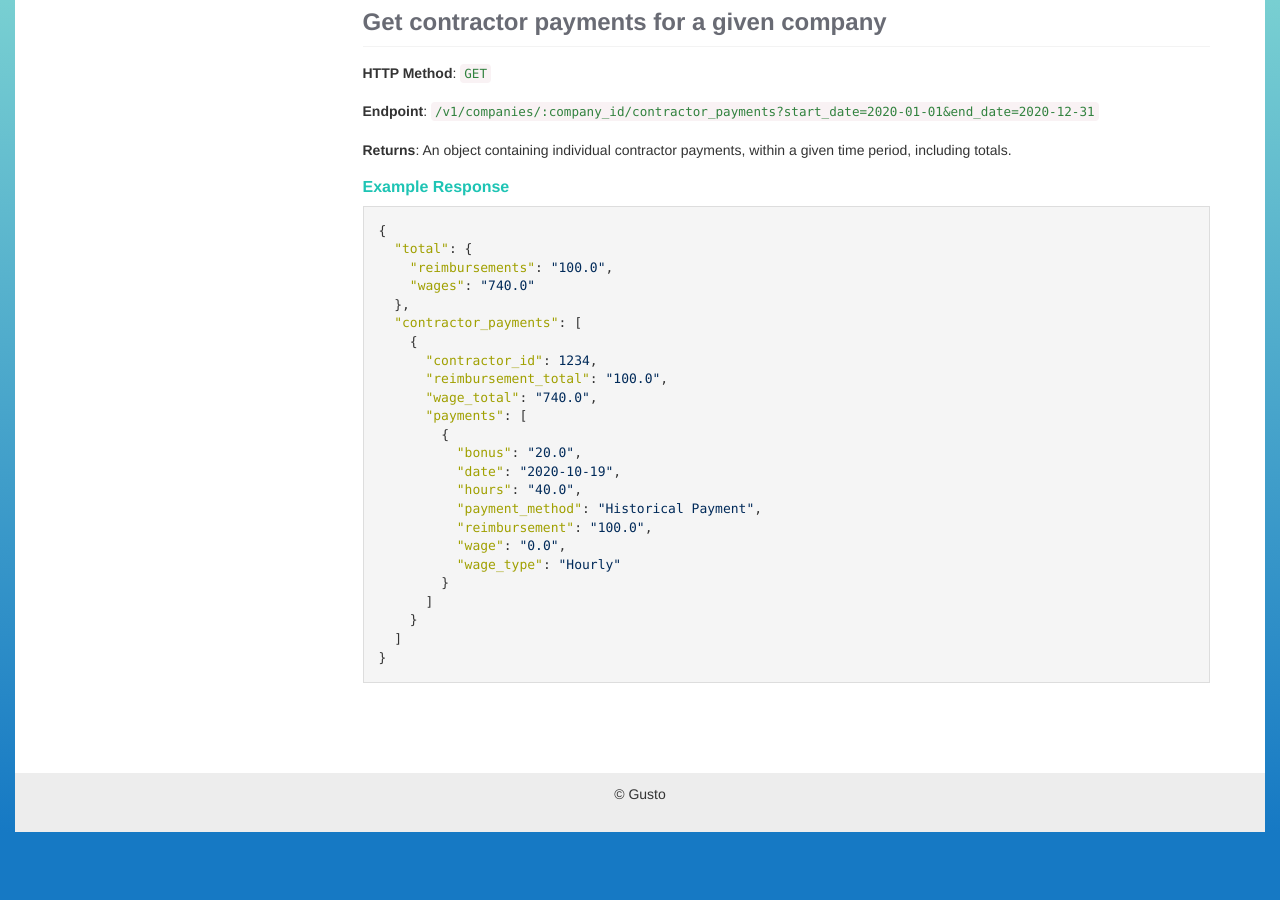
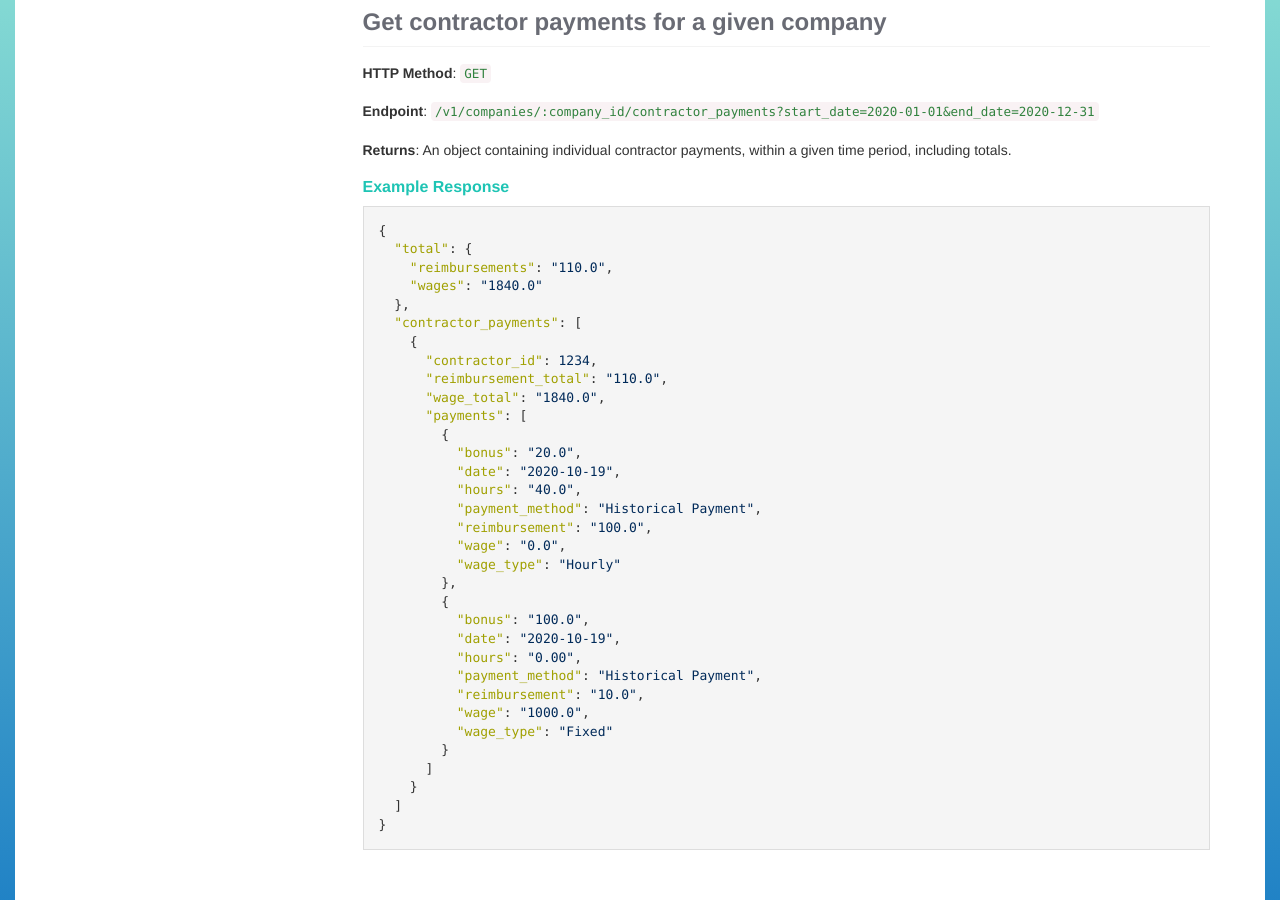
Before and after one commit to Gusto/gusto.github.io, a Jekyll site: the page built from _posts/2020-10-19-contractor-payments.markdown, in a window 1280 px wide and 900 px high, scrolled down 1225 px. Built offline with Jekyll 4.4.1, drawn with Linux system fonts in a browser that asks for light colours; before the commit the page ends 2072 px from its top, so only the background shows below that.

Commit message:
Change contractor payments example to have a Fixed wage entry

````diff
--- a/_posts/2020-10-19-contractor-payments.markdown
+++ b/_posts/2020-10-19-contractor-payments.markdown
@@ -40,14 +40,14 @@ title: Contractor Payments
 ```json
 {
   "total": {
-    "reimbursements": "100.0",
-    "wages": "740.0"
+    "reimbursements": "110.0",
+    "wages": "1840.0"
   },
   "contractor_payments": [
     {
       "contractor_id": 1234,
-      "reimbursement_total": "100.0",
-      "wage_total": "740.0",
+      "reimbursement_total": "110.0",
+      "wage_total": "1840.0",
       "payments": [
         {
           "bonus": "20.0",
@@ -57,6 +57,15 @@ title: Contractor Payments
           "reimbursement": "100.0",
           "wage": "0.0",
           "wage_type": "Hourly"
+        },
+        {
+          "bonus": "100.0",
+          "date": "2020-10-19",
+          "hours": "0.00",
+          "payment_method": "Historical Payment",
+          "reimbursement": "10.0",
+          "wage": "1000.0",
+          "wage_type": "Fixed"
         }
       ]
     }
````
